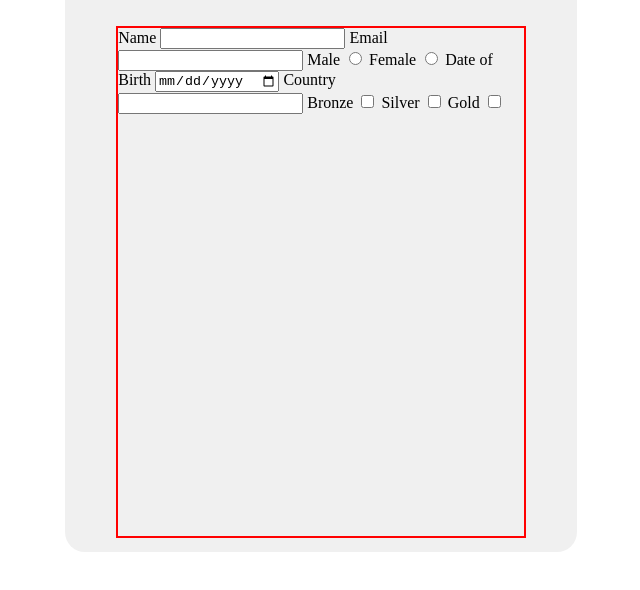
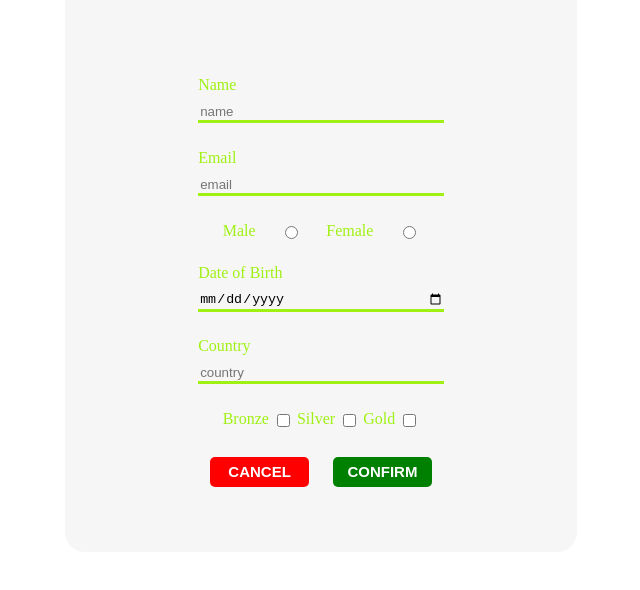
Before and after one commit to DavitMchedlishvili/Davaleba-11, a plain HTML site: page index.html in a window 1280 px wide. Shown: the part 168-758 px from the top of the page, without its empty margins (319-959 px from the left). Drawn offline with Linux system fonts and the light colour scheme.

Commit message:
all done

```diff
--- a/CSS/style.css
+++ b/CSS/style.css
@@ -14,7 +14,7 @@
 .box{
     width: 40vw;
     height: 80vh;
-    background-color: rgba(225, 225, 225, 0.5);
+    background-color: rgba(225, 225, 225, 0.3);
     border-radius: 20px;
     display: flex;
     flex-direction: column;
@@ -35,5 +35,102 @@
 .registration{
     width: 80%;
     height: 80%;
-    border: 2px solid red;
+
+    display: flex;
+    flex-direction: column;
+    justify-content: center;
+    align-items: center;
+
 }
+
+
+form{
+
+    width: 60%;
+    height: 80%;
+    display: flex;
+    flex-direction: column;
+    justify-content: space-between;
+
+}
+
+
+.inputbox{
+    display: flex;
+    flex-direction: column;
+    gap: 10px;
+
+
+}
+
+
+label{
+    color: #A0F113;
+}
+
+
+
+
+
+.typebox{
+    border: none;
+    outline: none;
+    background-color: transparent;
+    border-bottom: 3px solid #A0F113;
+}
+
+
+
+
+
+
+.genderbox{
+    width: 80%;
+
+    display: flex;
+    justify-content: space-between;
+    margin-left: 10%;
+
+
+}
+
+.metalbox{
+    width: 80%;
+
+    display: flex;
+    justify-content: space-between;
+    margin-left: 10%;
+}
+
+
+
+.buttons{
+
+    display: flex;
+    justify-content: space-around;
+}
+
+
+.cancel{
+    background-color: red;
+    width: 40%;
+    height: 30px;
+    border: none;
+    border-radius: 5px;
+    font-size: 15px;
+    font-weight: bold;
+    color: white;
+}
+
+
+
+.confirm{
+    background-color: green;
+    width: 40%;
+    height: 30px;
+    border: none;
+    border-radius: 5px;
+    font-size: 15px;
+    font-weight: bold;
+    color: white;
+}
--- a/index.html
+++ b/index.html
@@ -7,6 +7,10 @@
     <link rel="stylesheet" href="CSS/reset.css">
     <link rel="stylesheet" href="CSS/style.css">
     <link rel="icon" href="Image/D logo.png">
+
+
+
+
     <title>დავალება 11</title>
 </head>
 <body>
@@ -16,26 +20,54 @@
 
             <div class="registration">
                 <form action="#" method="get">
+
+                   <div class="inputbox">
                     <label for="name">Name</label>
-                    <input type="text" id="name" name="name">
-
-                    <label for="email">Email</label>
-                    <input type="email"  id="email" name="email">
+                    <input class="typebox" type="text" id="name" name="name"  placeholder="name">
+                   </div>
 
 
+                   <div class="inputbox">
+                    <label for="email">Email</label>
+                    <input class="typebox" type="email"  id="email" name="email"   placeholder="email">
+                   </div>
+
+
+
+
+
+
+
+                    <div class="genderbox">
                         <label for="gender">Male</label>
                         <input type="radio"  id="gender" name="gender">
 
                         <label for="gender">Female</label>
                         <input type="radio"  id="gender" name="gender">
 
-                    <label for="date">Date of Birth</label>
-                    <input type="date" name="date" id="date">
+
+                    </div>
 
 
+                    <div class="inputbox">
+                        <label for="date">Date of Birth</label>
+                        <input class="typebox" type="date" name="date" id="date"  >
+                    </div>
+
+
+
+
+
+                    <div class="inputbox">
+
                         <label for="country">Country</label>
-                    <input type="text" name="country" id="country">
+                        <input class="typebox" type="text" name="country" id="country" placeholder="country">
 
+                    </div>
+
+
+
+                    <div class="metalbox">
                         <label for="checkbox">Bronze</label>
                     <input type="checkbox" name="checkbox" id="checkbox">
 
@@ -44,11 +76,22 @@
 
                     <label for="checkbox">Gold</label>
                     <input type="checkbox" name="checkbox" id="checkbox">
+                    </div>
+
+
+
+                    <div class="buttons">
+                        <input class="cancel" type="reset" value="CANCEL">
+                        <input class="confirm" type="submit" value="CONFIRM">
+                    </div>
 
 
 
 
                 </form>
+
+
+
 
             </div>
 
```
Lines whose indentation alone changed are shown as unchanged.
